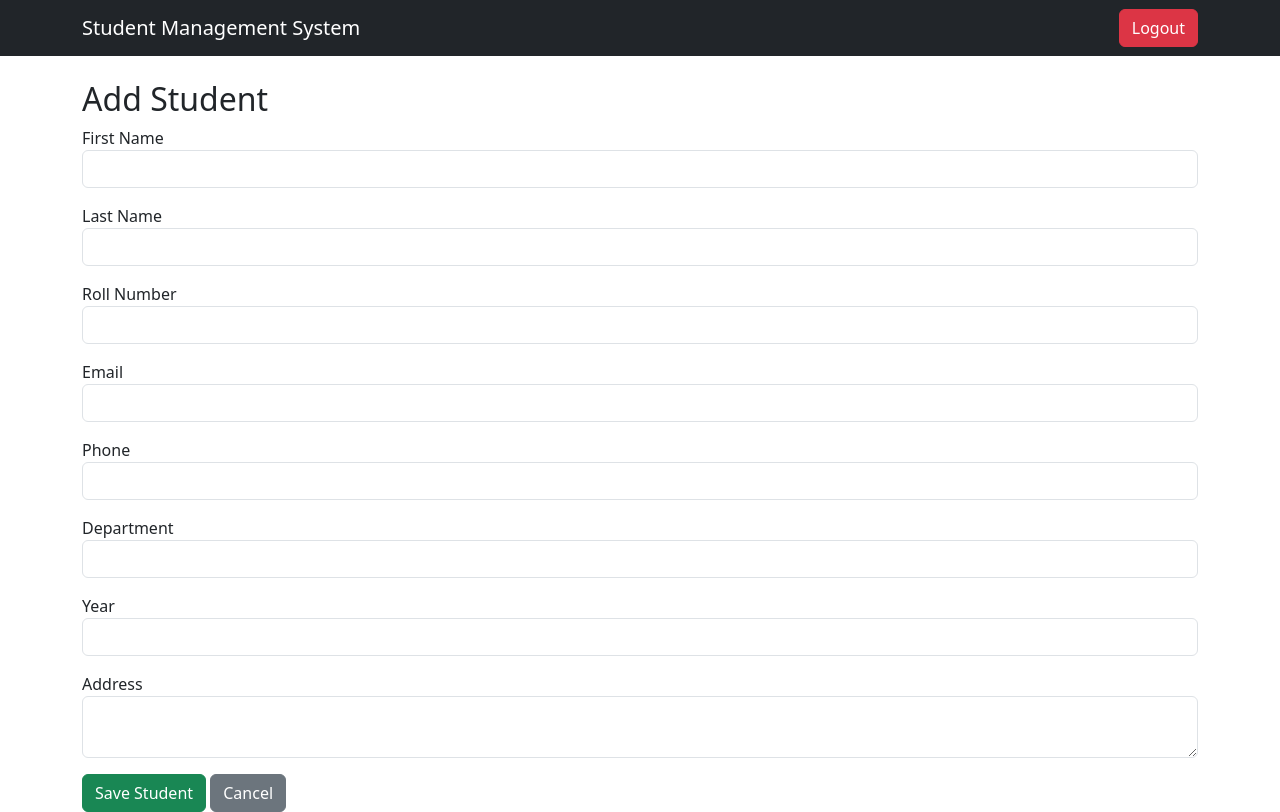
After one commit to Maheshwaran1101/student_management_system, a Django app: page /students/add/ in a window 1280 px wide. The commit adds this page. Run offline with Django 5.2, Linux system fonts and the light colour scheme.

Commit message:
completed a crud operations is students

```diff
--- a/student_management/urls.py
+++ b/student_management/urls.py
@@ -4,4 +4,5 @@ from django.urls import path, include
 urlpatterns = [
     path('admin/', admin.site.urls),
     path('', include('accounts.urls')),
+    path("students/", include("students.urls")),
 ]
--- /dev/null
+++ b/students/urls.py
@@ -0,0 +1,9 @@
+from django.urls import path
+from . import views
+
+urlpatterns = [
+    path("", views.student_list, name="student_list"),
+    path("add/", views.add_student, name="add_student"),
+    path("edit/<int:id>/", views.edit_student, name="edit_student"),
+    path("delete/<int:id>/", views.delete_student, name="delete_student"),
+]
--- a/students/views.py
+++ b/students/views.py
@@ -1,3 +1,63 @@
-from django.shortcuts import render
+from django.shortcuts import render, redirect
+from .models import Student
 
-# Create your views here.
+
+def student_list(request):
+    students = Student.objects.all()
+
+    return render(request, "students/student_list.html", {
+        "students": students
+    })
+
+
+def add_student(request):
+
+    if request.method == "POST":
+
+        Student.objects.create(
+            first_name=request.POST["first_name"],
+            last_name=request.POST["last_name"],
+            roll_number=request.POST["roll_number"],
+            email=request.POST["email"],
+            phone=request.POST["phone"],
+            department=request.POST["department"],
+            year=request.POST["year"],
+            address=request.POST["address"],
+        )
+
+        return redirect("student_list")
+
+    return render(request, "students/add_student.html")
+
+
+def edit_student(request, id):
+
+    student = Student.objects.get(id=id)
+
+    if request.method == "POST":
+
+        student.first_name = request.POST["first_name"]
+        student.last_name = request.POST["last_name"]
+        student.roll_number = request.POST["roll_number"]
+        student.email = request.POST["email"]
+        student.phone = request.POST["phone"]
+        student.department = request.POST["department"]
+        student.year = request.POST["year"]
+        student.address = request.POST["address"]
+
+        student.save()
+
+        return redirect("student_list")
+
+    return render(request, "students/edit_student.html", {
+        "student": student
+    })
+
+
+def delete_student(request, id):
+
+    student = Student.objects.get(id=id)
+
+    student.delete()
+
+    return redirect("student_list")
--- /dev/null
+++ b/templates/base.html
@@ -0,0 +1,32 @@
+<!DOCTYPE html>
+<html lang="en">
+<head>
+    <meta charset="UTF-8">
+    <meta name="viewport" content="width=device-width, initial-scale=1.0">
+    <title>{% block title %}Student Management System{% endblock %}</title>
+
+    <link href="https://cdn.jsdelivr.net/npm/bootstrap@5.3.3/dist/css/bootstrap.min.css" rel="stylesheet">
+</head>
+
+<body>
+
+<nav class="navbar navbar-dark bg-dark">
+    <div class="container">
+        <a class="navbar-brand" href="/">Student Management System</a>
+
+        <a class="btn btn-danger" href="{% url 'logout' %}">
+            Logout
+        </a>
+    </div>
+</nav>
+
+<div class="container mt-4">
+
+{% block content %}
+
+{% endblock %}
+
+</div>
+
+</body>
+</html>
--- /dev/null
+++ b/templates/students/add_student.html
@@ -0,0 +1,65 @@
+{% extends 'base.html' %}
+
+{% block title %}
+Add Student
+{% endblock %}
+
+{% block content %}
+
+<h2>Add Student</h2>
+
+<form method="POST">
+
+{% csrf_token %}
+
+<div class="mb-3">
+<label>First Name</label>
+<input type="text" name="first_name" class="form-control">
+</div>
+
+<div class="mb-3">
+<label>Last Name</label>
+<input type="text" name="last_name" class="form-control">
+</div>
+
+<div class="mb-3">
+<label>Roll Number</label>
+<input type="text" name="roll_number" class="form-control">
+</div>
+
+<div class="mb-3">
+<label>Email</label>
+<input type="email" name="email" class="form-control">
+</div>
+
+<div class="mb-3">
+<label>Phone</label>
+<input type="text" name="phone" class="form-control">
+</div>
+
+<div class="mb-3">
+<label>Department</label>
+<input type="text" name="department" class="form-control">
+</div>
+
+<div class="mb-3">
+<label>Year</label>
+<input type="number" name="year" class="form-control">
+</div>
+
+<div class="mb-3">
+<label>Address</label>
+<textarea name="address" class="form-control"></textarea>
+</div>
+
+<button class="btn btn-success">
+    Save Student
+</button>
+
+<a href="{% url 'student_list' %}" class="btn btn-secondary">
+    Cancel
+</a>
+
+</form>
+
+{% endblock %}
```
Also changed, not shown: accounts/views.py (+13 -1 lines), templates/admin/dashboard.html (+64 -11 lines), templates/students/edit_student.html (added, +72 -0 lines), templates/students/student_list.html (added, +83 -0 lines).
